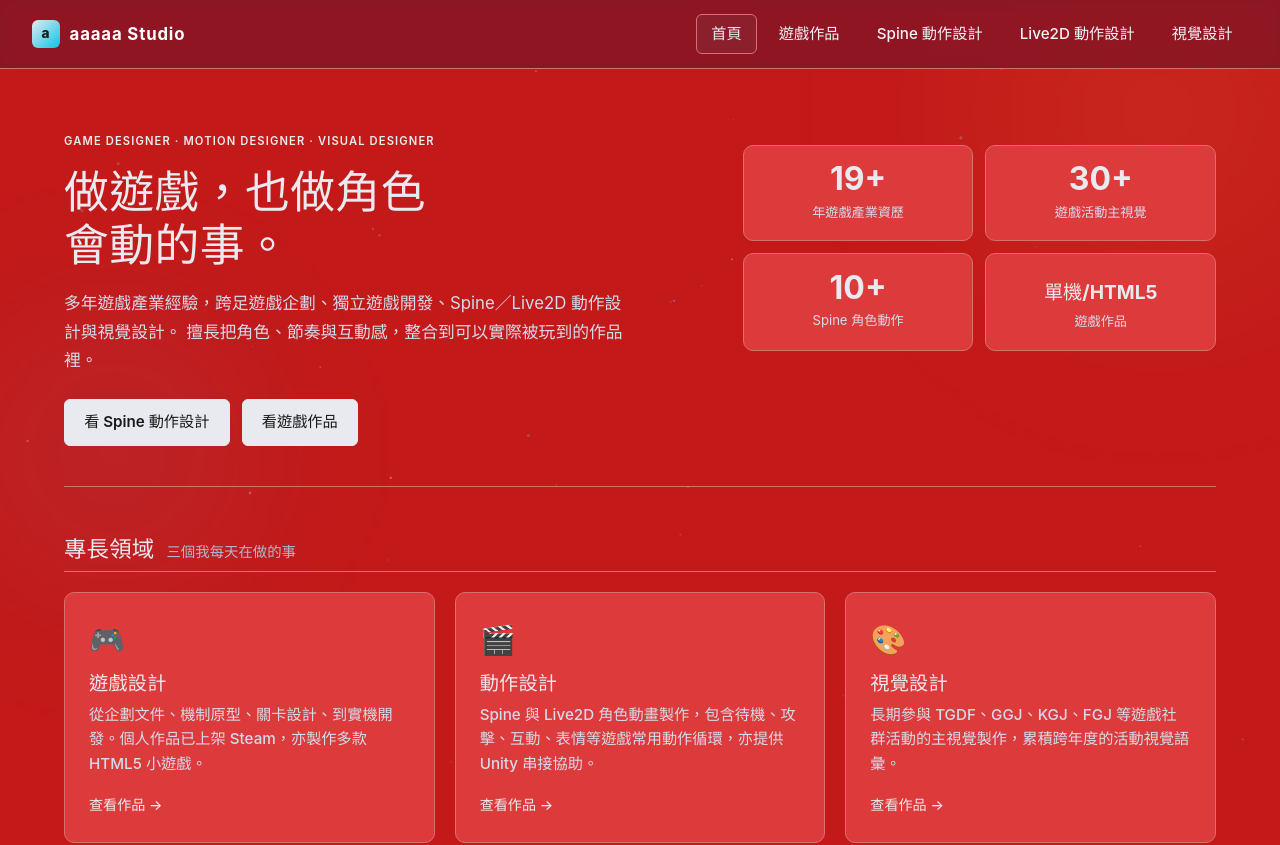
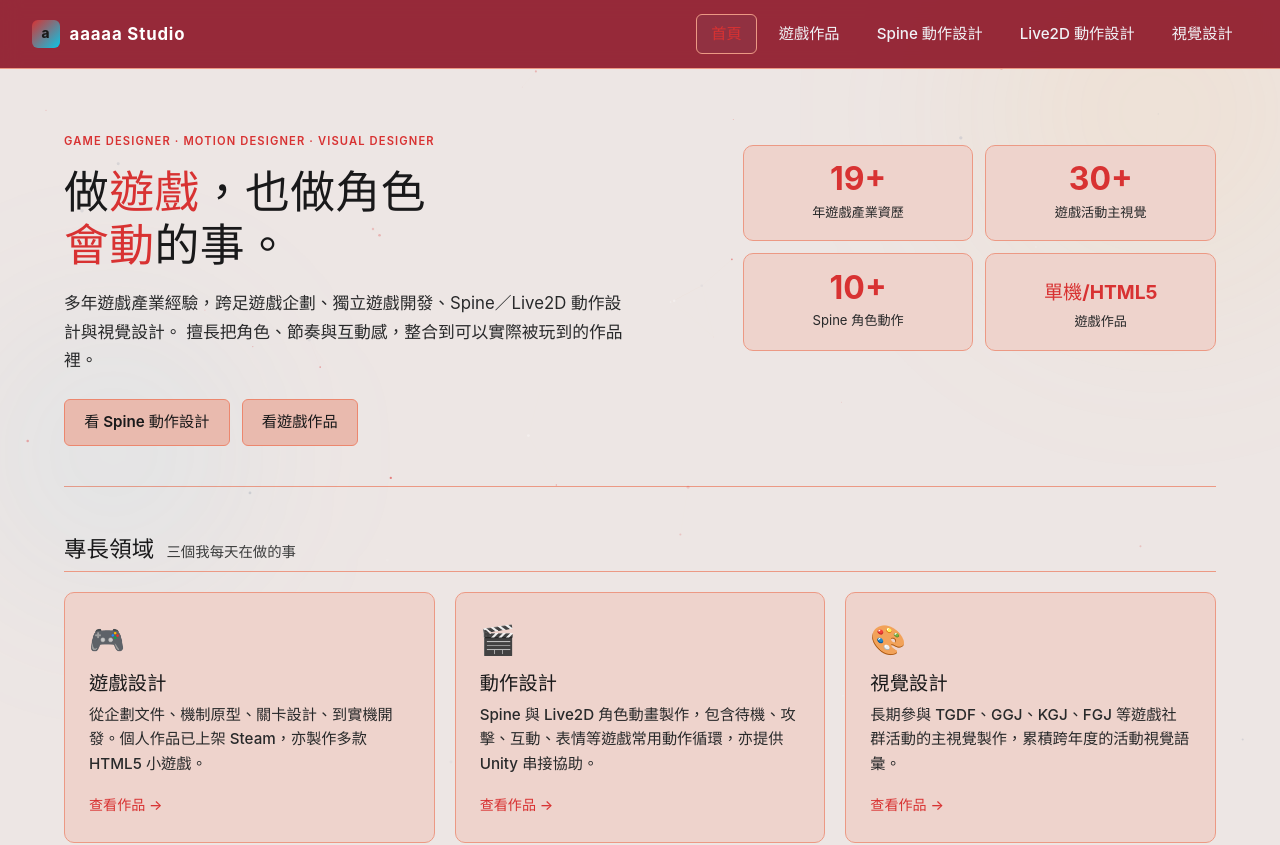
Before and after one commit to tppr2046/portfolio, a React (Vite) app: page / in a window 1280 px wide. Shown: the top 845 px of the page. Built offline with nearby package versions, Linux system fonts and the light colour scheme.

Commit message:
改為白底

```diff
--- a/src/App.css
+++ b/src/App.css
@@ -15,7 +15,7 @@
   align-items: center;
   justify-content: space-between;
   padding: 0.85rem 2rem;
-  background: rgba(125, 24, 39, 0.85);
+  background: rgba(135, 9, 28, 0.85);
   backdrop-filter: saturate(140%) blur(10px);
   -webkit-backdrop-filter: saturate(140%) blur(10px);
   border-bottom: 1px solid var(--border-subtle);
--- a/src/App.jsx
+++ b/src/App.jsx
@@ -18,7 +18,7 @@ useEffect(() => {
     const ctx = canvas.getContext('2d')
     let W, H, pts = [], raf
 
-    const PALETTE = ['#ffb547', '#5ac8fa', '#ffc870', '#a8aebb']
+    const PALETTE = ['#dd2020', '#ffffff', '#df3232', '#a8aebb']
 
     function resize() {
       W = canvas.width  = window.innerWidth
--- a/src/index.css
+++ b/src/index.css
@@ -1,19 +1,19 @@
 :root {
   /* Color tokens — dark portfolio palette */
-  --bg-base: #c31919;;
-  --bg-elev-1: #dd3b3b;
-  --bg-elev-2: #de5166;
-  --bg-elev-3: #df6565;
-  --border-subtle: #d87070;
-  --border-strong: #dc8585;
+  --bg-base: #ede6e4;;
+  --bg-elev-1: #eed3cc;
+  --bg-elev-2: #e9baae;
+  --bg-elev-3: #edaa99;
+  --border-subtle: #ec9984;
+  --border-strong: #ec876e;
 
-  --text-primary: #e8eaef;
-  --text-secondary: #d4dbeb;
-  --text-muted: #aeb8cd;
+  --text-primary: #19191a;
+  --text-secondary: #28292a;
+  --text-muted: #3d3e3e;
 
-  --accent: #e8eaef;
+  --accent: #d83232;
   --accent-soft: #6b72801a;
-  --accent-hover: #a8aebb;
+  --accent-hover: #e95555;
   --accent-2: #08c6e7;        /* cool cyan, secondary accent */
 
   --radius-sm: 6px;
--- a/src/pages/Home.jsx
+++ b/src/pages/Home.jsx
@@ -274,8 +274,8 @@ export default function Home() {
           </p>
 
           <div className={`hero-actions${actRevealed ? ' revealed' : ''}`}>
-            <Link to="/spine" className="btn btn-primary">看 Spine 動作設計</Link>
-            <Link to="/games" className="btn btn-primary">看遊戲作品</Link>
+            <Link to="/spine" className="btn">看 Spine 動作設計</Link>
+            <Link to="/games" className="btn">看遊戲作品</Link>
           </div>
         </div>
 
```
